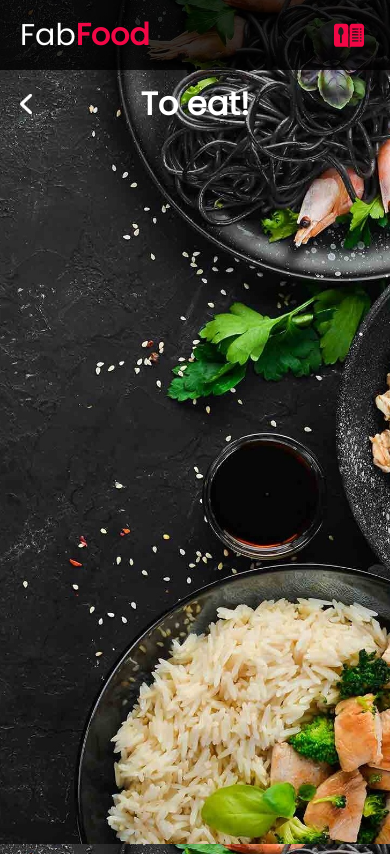
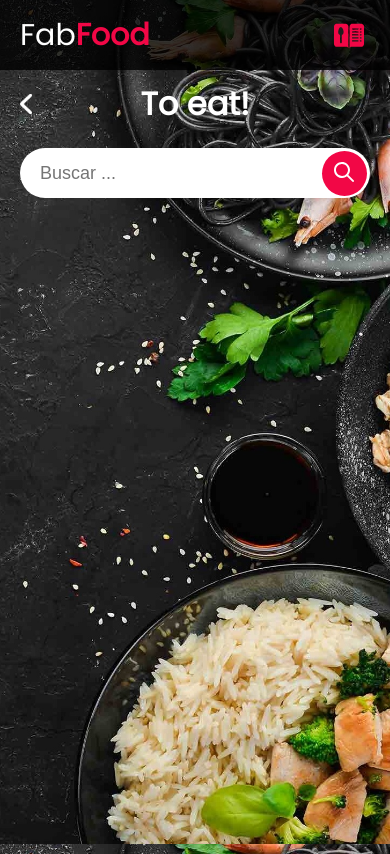
Before and after one commit to FabianXRL16/FabFood, a Vue app: page /findfood in a window 390 px wide. Built offline with nearby package versions, Linux system fonts and the light colour scheme.

Commit message:
Search findFood mobile

```diff
--- a/src/components/inputs/search.vue
+++ b/src/components/inputs/search.vue
@@ -1,7 +1,11 @@
 <template>
   <div class="search">
-    <input type="text" placeholder="Buscar ..." />
-    <button>
+    <input
+      :class="find ? 'inputFind' : 'input'"
+      type="text"
+      placeholder="Buscar ..."
+    />
+    <button :class="find ? 'buttonFind' : 'button'">
       <img src="../../assets/img/search.svg" alt="" />
     </button>
   </div>
@@ -10,26 +14,37 @@
 <script>
 export default {
   name: "Search",
+  props: {
+    find: {
+      type: Boolean,
+      default: false,
+    },
+  },
 };
 </script>
 
 <style scoped>
 @import "../../assets/styles/variables.css";
-.search {
+.search{
   display: flex;
   align-items: center;
-  position: relative;
 }
 input {
-  width: 550px;
   height: 50px;
   border-radius: 40px;
-  padding: 0 20px;
+  padding: 0 68.5px 0 20px;
   box-sizing: border-box;
   outline: none;
   border: none;
+}
+.input {
+  width: 550px;
   font-size: var(--text-imput);
   color: var(--black);
+}
+.inputFind {
+  width: 100%;
+  font-size: 18px;
 }
 button {
   border: none;
@@ -37,10 +52,15 @@ button {
   height: 45px;
   width: 45px;
   border-radius: 25px;
-  position: absolute;
-  left: 502.5px;
   transition: 0.2s;
   cursor: pointer;
+}
+.button {
+  margin-left: -47.5px;
+}
+.buttonFind{
+  margin-left: -48.5px;
+  margin-top: .5px;
 }
 button img {
   height: 20px;
@@ -50,20 +70,19 @@ button:hover img {
   transition: 0.2s;
 }
 @media (max-width: 620px) {
-  input {
+  .input {
     width: 300px;
     height: 40px;
     font-size: var(--text-imput-mobile);
     border-radius: 30px;
     color: var(--black);
   }
-  button {
+  .button {
     height: 37px;
     width: 37px;
     border-radius: 20px;
-    position: absolute;
-    left: 261px;
     transition: 0.5s;
+    margin-left: -39.5px;
   }
   button:hover img {
     height: 20px;
--- a/src/views/FindFood.vue
+++ b/src/views/FindFood.vue
@@ -1,22 +1,39 @@
 <template>
-    <div>
-        <back :title="title" />
+  <div>
+    <back :title="title" />
+    <div class="searchFindFood">
+      <search :find="true" />
     </div>
+  </div>
 </template>
 
 <script>
-import back from "@/components/general/back.vue"
-export default{
-    name: "FindFood",
-    components: {back},
-    data(){
-        return{
-            title: "To eat!"
-        }
-    }
-}
+import back from "@/components/general/back.vue";
+import search from "../components/inputs/search.vue";
+export default {
+  name: "FindFood",
+  components: { back, search },
+  data() {
+    return {
+      title: "To eat!",
+    };
+  },
+};
 </script>
 
 <style scoped>
-
+@import "../assets/styles/variables.css";
+.searchFindFood {
+  padding: var(--p-main);
+  height: 70px;
+  width: 100%;
+  display: grid;
+  align-items: center;
+  box-sizing: border-box;
+}
+@media (max-width: 820px){
+    .searchFindFood {
+  padding: var(--p-main-mobile);
+}
+}
 </style>
```
